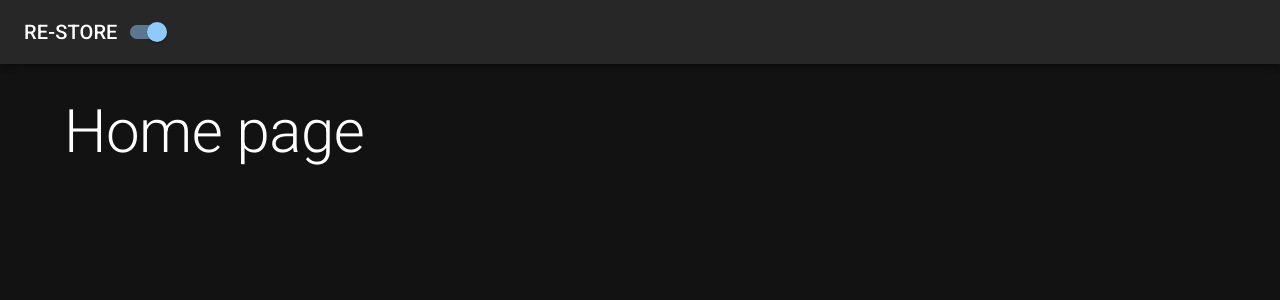
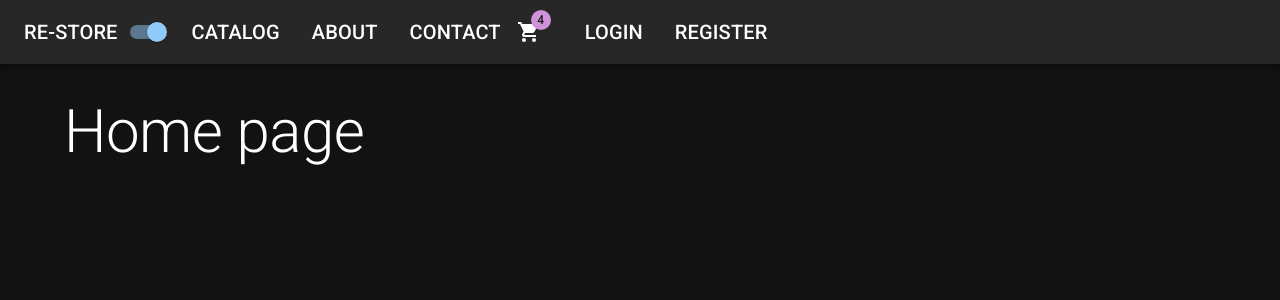
Before and after one commit to Nafets94/E-commerce-store, a React (Create React App) app in the folder client/: page / in a window 1280 px wide. Shown: the top 300 px of the page. Built offline with nearby package versions, Linux system fonts and the light colour scheme.

Commit message:
adding Nav Links to the AppBar

```diff
--- a/client/src/app/layout/Header.tsx
+++ b/client/src/app/layout/Header.tsx
@@ -1,5 +1,18 @@
-import { AppBar, Toolbar, Typography } from "@mui/material";
-import Switch from "@mui/material/Switch";
+import { ShoppingCart } from "@mui/icons-material";
+import { AppBar, Badge, List, ListItem, Switch, Toolbar, Typography } from "@mui/material";
+import IconButton from "@mui/material/IconButton";
+import { NavLink } from "react-router-dom";
+
+const midLinks = [
+    {title: 'catalog', path: '/catalog'},
+    {title: 'about', path: '/about'},
+    {title: 'contact', path: '/contact'}
+]
+
+const rightLinks = [
+    {title: 'login', path: '/login'},
+    {title: 'register', path: '/register'}
+]
 
 interface Props{
     darkMode: boolean;
@@ -10,13 +23,49 @@ export default function Header({darkMode, handleThemeChange}: Props) {
     return (
         <AppBar position="static" sx={{mb: 4}}>
             <Toolbar>
-                <Typography variant='h6'>
+                <Typography
+                    variant='h6'
+                    component={NavLink}
+                    to='/'
+                    sx={{color: 'inherit', textDecoration: 'none'}}
+                >
                     RE-STORE
                 </Typography>
                 <Switch
                     checked = {darkMode}
                     onChange = {handleThemeChange}
                 />
+                <List sx={{display: 'flex'}}>
+                    {midLinks.map(({title, path}) => (
+                        <ListItem
+                            component={NavLink}
+                            to={path}
+                            key={path}
+                            sx={{color: 'inherit', typography: 'h6'}}
+                        >
+                            {title.toUpperCase()}
+                        </ListItem>
+                    ))}
+                </List>
+
+                <IconButton size='large' edge='start' color='inherit' sx={{mr: 2}}>
+                    <Badge badgeContent='4' color='secondary'>
+                        <ShoppingCart />
+                    </Badge>
+                </IconButton>
+
+                <List sx={{display: 'flex'}}>
+                    {rightLinks.map(({title, path}) => (
+                        <ListItem
+                            component={NavLink}
+                            to={path}
+                            key={path}
+                            sx={{color: 'inherit', typography: 'h6'}}
+                        >
+                            {title.toUpperCase()}
+                        </ListItem>
+                    ))}
+                </List>
             </Toolbar>
         </AppBar>
     )
--- a/client/src/index.tsx
+++ b/client/src/index.tsx
@@ -1,7 +1,6 @@
 import React from 'react';
 import ReactDOM from 'react-dom/client';
 import './app/layout/styles.css';
-import App from './app/layout/App';
 import reportWebVitals from './reportWebVitals';
 import '@fontsource/roboto/300.css';
 import '@fontsource/roboto/400.css';
```
